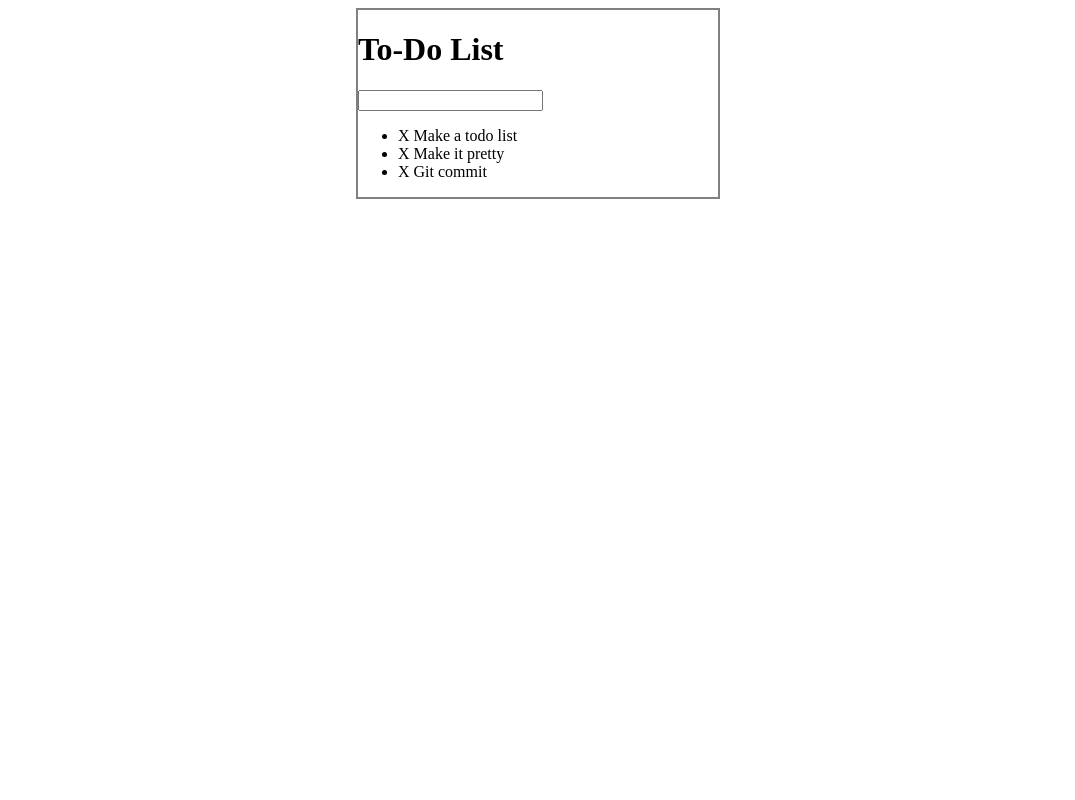
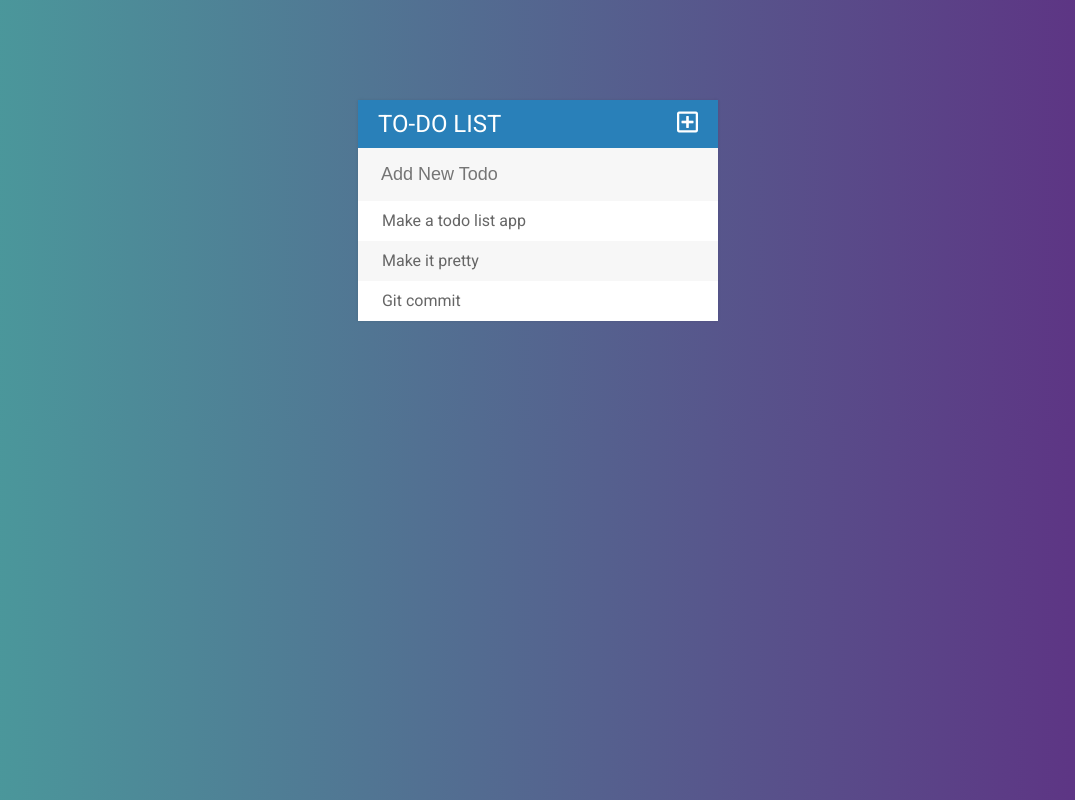
Before and after one commit to ivica-rade/jQuery-todo-app, a plain HTML site: page index.html in a window 1280 px wide. Shown: the whole page, without its empty margins (102-1177 px from the left). Drawn offline with Linux system fonts and the light colour scheme.

Commit message:
final commit

```diff
--- a/assets/css/todos.css
+++ b/assets/css/todos.css
@@ -1,7 +1,80 @@
+body {
+    font-family: Roboto;
+    /*gradient from uiGradients.com*/
+    background: #5f2c82;  /* fallback for old browsers */
+    background: -webkit-linear-gradient(to right, #49a09d, #5f2c82);  /* Chrome 10-25, Safari 5.1-6 */
+    background: linear-gradient(to right, #49a09d, #5f2c82); /* W3C, IE 10+/ Edge, Firefox 16+, Chrome 26+, Opera 12+, Safari 7+ */
+}
+
+h1 {
+    background: #2980b9;
+    color: white;
+    margin: 0;
+    padding: 10px 20px;
+    text-transform: uppercase;
+    font-size: 24px;
+    font-weight: normal;
+}
+ul {
+    list-style: none;
+    margin: 0;
+    padding: 0;
+}
+
+li {
+    background: #fff;
+    height: 40px;
+    line-height: 40px;
+    color: #666;
+}
+
+li:nth-child(2n) {
+    background: #f7f7f7;
+}
+
+input {
+    font-size: 18px;
+    color: #2980b9;
+    background: #f7f7f7;
+    width: 100%;
+    padding: 13px 13px 13px 20px;
+    box-sizing: border-box;
+    border: 3px solid rgba(0,0,0,0);     /*fixing the annoying gap*/
+}
+
+input:focus {
+    background: white;
+    border: 3px solid #2980b9;
+    outline: none;
+}
+
+span {
+    background: #e74c3c;
+    height: 40px;
+    margin-right: 20px;
+    text-align: center;
+    color: white;
+    width: 0px;
+    display: inline-block;
+    transition: 0.2s linear;
+    opacity: 0;
+    cursor: pointer;
+}
+
+li:hover span {
+    width: 40px;
+    opacity: 1.0;
+}
+
+.fa-plus-square {
+    float: right;
+}
+
 #container {
-    border: 2px solid gray;
+    box-shadow: 0 0 3px rgba(0,0,0, 0.1);
     width: 360px;
-    margin: 0 auto; /*centers the container*/
+    margin: 100px auto; /*centers the container*/
+    background-color: #f7f7f7;
 }
 
 .completed {
--- a/assets/js/todos.js
+++ b/assets/js/todos.js
@@ -19,6 +19,11 @@ $("input[type='text']").keypress(function(event){
         var todoText = $(this).val();
         $(this).val("");
         //creates a new li and adds to ul
-        $("ul").append("<li><span>X</span> " + todoText + "</li>");
+        $("ul").append("<li><span><i class='far fa-trash-alt'></i></span> " + todoText + "</li>");
     }
 });
+
+//click on the plus icon to toggle the input
+$(".fa-plus-square").click(function(){
+    $("input[type='text']").fadeToggle();
+});
--- a/index.html
+++ b/index.html
@@ -5,17 +5,19 @@
     <title>Todo List</title>
     <meta name="viewport" content="width=device-width, initial-scale=1">
     <link rel="stylesheet" href="assets/css/todos.css">
+    <link href="https://fonts.googleapis.com/css?family=Roboto:400,500,700" rel="stylesheet">
+    <link rel="stylesheet" href="https://use.fontawesome.com/releases/v5.1.1/css/all.css" integrity="sha384-O8whS3fhG2OnA5Kas0Y9l3cfpmYjapjI0E4theH4iuMD+pLhbf6JI0jIMfYcK3yZ" crossorigin="anonymous">
     <script type="text/javascript" src="assets/js/lib/jquery-3.3.1.min.js"></script>
 </head>
 <body>
 <div id="container">
-    <h1>To-Do List</h1>
-    <input type="text" name="" id="">
+    <h1>To-Do List <i class="far fa-plus-square"></i></h1>
+    <input type="text" placeholder="Add New Todo" name="" id="">
 
     <ul>
-        <li><span>X</span> Make a todo list</li>
-        <li><span>X</span> Make it pretty</li>
-        <li><span>X</span> Git commit</li>
+        <li><span><i class="far fa-trash-alt"></i></span> Make a todo list app</li>
+        <li><span><i class="far fa-trash-alt"></i></span> Make it pretty</li>
+        <li><span><i class="far fa-trash-alt"></i></span> Git commit</li>
     </ul>
 </div>
 
```
